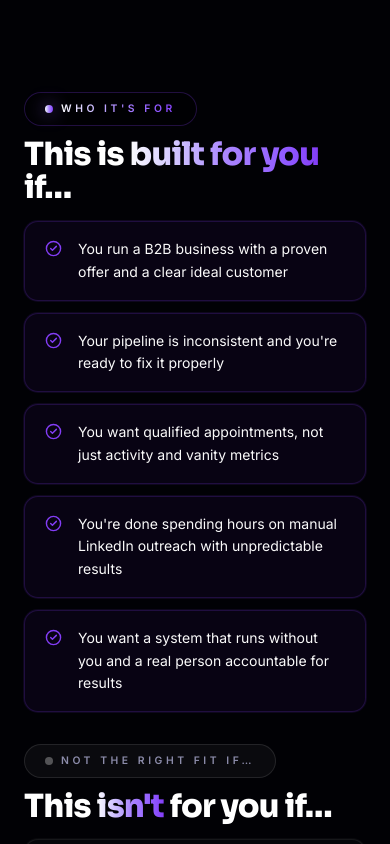
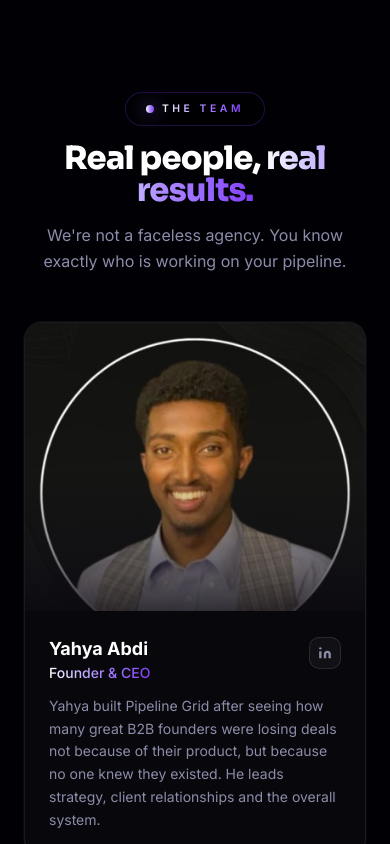
Before and after one commit to munaray/pipeline-grid, a Next.js app: page / in a window 390 px wide. Shown: the part 7620-8464 px from the top of the page. Built offline with nearby package versions, Linux system fonts and the light colour scheme.

Commit message:
feat: add Team section with Yahya Abdi and Ahmed Mohamed
Placed between Why Us and Who It's For — team credibility bridges the
system pitch into the prospect qualification flow. Cards include photo,
name, role, bio and LinkedIn button. Fully responsive (stacked on mobile,
2-col on sm+).

```diff
--- a/src/app/page.tsx
+++ b/src/app/page.tsx
@@ -3,6 +3,7 @@ import Problem from "@/components/sections/problem";
 import HowItWorks from "@/components/sections/how-it-works";
 import WhatsIncluded from "@/components/sections/whats-included";
 import WhyUs from "@/components/sections/why-us";
+import Team from "@/components/sections/team";
 import WhoItsFor from "@/components/sections/who-its-for";
 import FAQ from "@/components/sections/faq";
 import CTA from "@/components/sections/cta";
@@ -15,6 +16,7 @@ export default function Home() {
 			<HowItWorks />
 			<WhatsIncluded />
 			<WhyUs />
+			<Team />
 			<WhoItsFor />
 			<FAQ />
 			<CTA />
--- /dev/null
+++ b/src/components/sections/team.tsx
@@ -0,0 +1,135 @@
+"use client";
+
+import { useEffect, useRef, useState } from "react";
+import Image from "next/image";
+function LinkedInIcon() {
+	return (
+		<svg width="14" height="14" viewBox="0 0 24 24" fill="currentColor">
+			<path d="M16 8a6 6 0 0 1 6 6v7h-4v-7a2 2 0 0 0-2-2 2 2 0 0 0-2 2v7h-4v-7a6 6 0 0 1 6-6z" />
+			<rect x="2" y="9" width="4" height="12" />
+			<circle cx="4" cy="4" r="2" />
+		</svg>
+	);
+}
+
+const members = [
+	{
+		name: "Yahya Abdi",
+		role: "Founder & CEO",
+		bio: "Yahya built Pipeline Grid after seeing how many great B2B founders were losing deals not because of their product, but because no one knew they existed. He leads strategy, client relationships and the overall system.",
+		image: "/yahya.jpeg",
+		linkedin: "#",
+		objectPosition: "center top",
+	},
+	{
+		name: "Ahmed Mohamed",
+		role: "Head of Operations",
+		bio: "Ahmed oversees the day-to-day execution — from campaign builds and setter management to performance reporting. He ensures every client's pipeline runs smoothly and on time.",
+		image: "/ahmed.png",
+		linkedin: "#",
+		objectPosition: "center center",
+	},
+];
+
+export default function Team() {
+	const ref = useRef<HTMLElement>(null);
+	const [visible, setVisible] = useState(false);
+
+	useEffect(() => {
+		const el = ref.current;
+		if (!el) return;
+		const observer = new IntersectionObserver(
+			([entry]) => {
+				if (entry.isIntersecting) {
+					setVisible(true);
+					observer.disconnect();
+				}
+			},
+			{ threshold: 0.06 },
+		);
+		observer.observe(el);
+		return () => observer.disconnect();
+	}, []);
+
+	return (
+		<section
+			ref={ref}
+			id="team"
+			className={`relative bg-background px-6 py-16 sm:px-8 sm:py-24 lg:py-28
+				lg:transition-none
+				${
+					visible
+						? "translate-y-0 opacity-100 lg:animate-[slide-up-in_0.7s_ease-out_forwards]"
+						: "translate-y-10 opacity-0 lg:opacity-0"
+				}
+				transition-all duration-700 ease-out`}>
+			<div className="mx-auto max-w-7xl">
+				<div className="flex flex-col items-center gap-4 text-center">
+					<div className="inline-flex items-center gap-2 rounded-full border border-primary/25 bg-black/35 px-5 py-2 text-[0.65rem] font-semibold uppercase tracking-[0.34em]">
+						<span className="h-2 w-2 rounded-full bg-linear-to-r from-primary-foreground via-(--color-brand-light) to-(--color-brand) shadow-[0_0_18px_rgba(139,92,246,0.9)]" />
+						<span className="bg-linear-to-r from-primary-foreground via-(--color-brand-light) to-(--color-brand) bg-clip-text text-transparent">
+							The Team
+						</span>
+					</div>
+
+					<h2
+						className="text-[clamp(2rem,5.5vw,4.5rem)] font-black leading-none tracking-tight text-white"
+						style={{ fontFamily: "var(--font-sora)" }}>
+						Real people,{" "}
+						<span className="bg-linear-to-r from-primary-foreground via-(--color-brand-light) to-(--color-brand) bg-clip-text text-transparent">
+							real results.
+						</span>
+					</h2>
+
+					<p className="max-w-lg text-base leading-relaxed text-muted-foreground">
+						We&apos;re not a faceless agency. You know exactly who is
+						working on your pipeline.
+					</p>
+				</div>
+
+				<div className="mt-12 grid grid-cols-1 gap-6 sm:grid-cols-2 sm:gap-8 lg:mx-auto lg:max-w-3xl">
+					{members.map(({ name, role, bio, image, linkedin, objectPosition }) => (
+						<div
+							key={name}
+							className="group flex flex-col overflow-hidden rounded-2xl border border-white/[0.08] bg-white/[0.03] ring-1 ring-white/[0.04] transition-colors hover:border-primary/20 hover:bg-white/[0.05]">
+							<div className="relative h-72 w-full overflow-hidden sm:h-80">
+								<Image
+									src={image}
+									alt={name}
+									fill
+									className="object-cover transition-transform duration-500 group-hover:scale-[1.03]"
+									style={{ objectPosition }}
+									sizes="(max-width: 640px) 100vw, 50vw"
+								/>
+								<div className="absolute inset-0 bg-linear-to-t from-[#08060e]/80 via-transparent to-transparent" />
+							</div>
+
+							<div className="flex flex-1 flex-col gap-3 p-6">
+								<div className="flex items-start justify-between gap-3">
+									<div>
+										<p className="text-lg font-bold text-white">
+											{name}
+										</p>
+										<p className="text-sm font-medium bg-linear-to-r from-primary-foreground via-(--color-brand-light) to-(--color-brand) bg-clip-text text-transparent">
+											{role}
+										</p>
+									</div>
+									<a
+										href={linkedin}
+										aria-label={`${name} on LinkedIn`}
+										className="mt-0.5 flex h-8 w-8 shrink-0 items-center justify-center rounded-lg border border-white/10 bg-white/[0.04] text-muted-foreground transition-colors hover:border-primary/30 hover:text-primary">
+										<LinkedInIcon />
+									</a>
+								</div>
+
+								<p className="text-sm leading-relaxed text-muted-foreground">
+									{bio}
+								</p>
+							</div>
+						</div>
+					))}
+				</div>
+			</div>
+		</section>
+	);
+}
```
Also changed, not shown: public/ahmed.png (added), public/yahya.jpeg (added).
